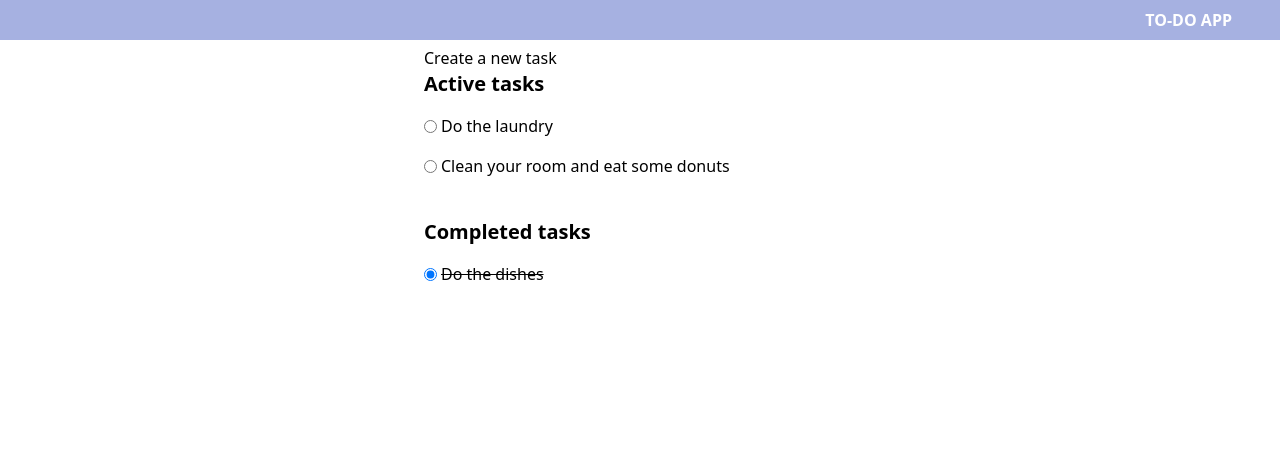
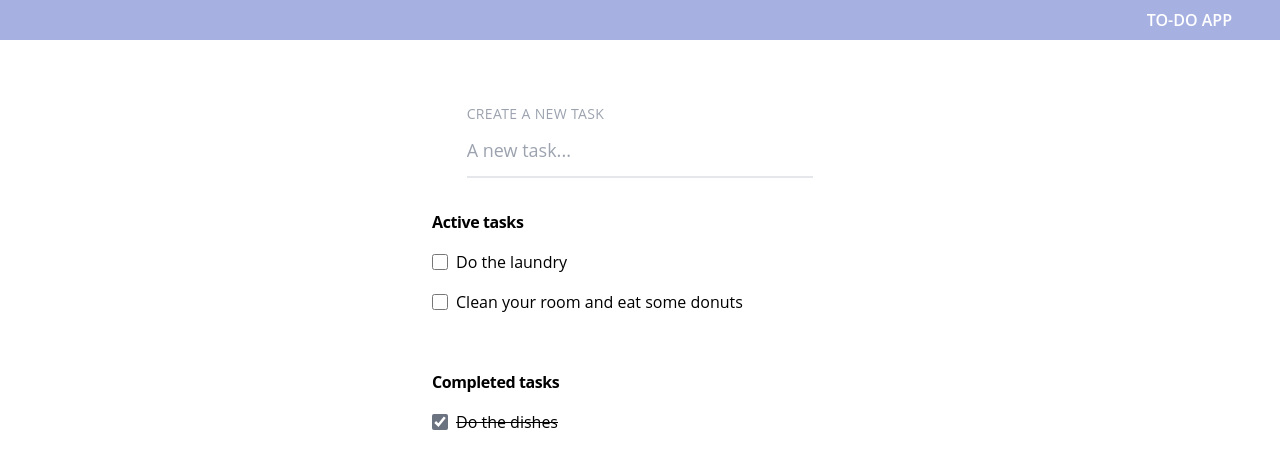
Before and after one commit to MartinP460/to-do-app, a React (Create React App) app: page / in a window 1280 px wide. Shown: the top 468 px of the page. Built offline with nearby package versions, Linux system fonts and the light colour scheme; some icons are missing.

Commit message:
Style input and task groups.

```diff
--- a/src/components/Input.jsx
+++ b/src/components/Input.jsx
@@ -6,6 +6,7 @@ import { createTask } from "../reducers/reducer";
 const Input = () => {
   const dispatch = useDispatch();
   const [input, setInput] = useState("");
+  const [hoverSubmit, setHoverSubmit] = useState(false);
 
   const handleSubmit = () => {
     dispatch(
@@ -19,24 +20,38 @@ const Input = () => {
   };
 
   return (
-    <form onSubmit={handleSubmit}>
-      <label htmlFor="task">
-        Create a new task
+    <form onSubmit={handleSubmit} className="w-5/6 mx-auto mt-16 relative">
+      <div className="flex flex-col border-b-2">
+        {/* eslint-disable-next-line jsx-a11y/label-has-associated-control */}
+        <label
+          htmlFor="task"
+          className="uppercase text-gray-400 text-sm tracking-wide font-medium"
+        >
+          Create a new task
+        </label>
         <input
           type="text"
           id="task"
           value={input}
           onChange={(e) => setInput(e.target.value)}
+          className="py-3 text-lg outline-0 w-4/5"
+          placeholder="A new task..."
         />
-      </label>
-      <ArrowRight
-        height={24}
-        width={24}
+      </div>
+      <button
+        type="submit"
         onClick={handleSubmit}
-        onKeyDown={handleSubmit}
-        role="button"
-        tabIndex={0}
-      />
+        className="absolute top-8 right-0"
+        onMouseEnter={() => setHoverSubmit(true)}
+        onMouseLeave={() => setHoverSubmit(false)}
+      >
+        <ArrowRight
+          height={32}
+          width={32}
+          color={hoverSubmit ? "#A6B1E1" : "currentColor"}
+          className="transition-all ease-in"
+        />
+      </button>
     </form>
   );
 };
--- a/src/components/Tasks.jsx
+++ b/src/components/Tasks.jsx
@@ -1,5 +1,6 @@
 import React from "react";
 import { useSelector } from "react-redux";
+import { Trophy, Gym, ArrowUpCircled } from "iconoir-react";
 
 import Task from "./common/Task";
 
@@ -12,20 +13,43 @@ const Tasks = () => {
   console.log(active);
   console.log(completed);
 
+  if (active.length === 0 && completed.length === 0) {
+    return (
+      <div className="flex flex-col items-center mt-8">
+        <ArrowUpCircled width={40} height={40} color="#BEBEBE" />
+        <p className="text-gray-400 mt-4">
+          Add tasks in the input field above.
+        </p>
+      </div>
+    );
+  }
+
   return (
     <>
-      <h3 className="text-xl font-bold mb-2">Active tasks</h3>
+      <h3 className="font-bold tracking-tight mt-8">Active tasks</h3>
+      <div className="mt-2">
         {active.length === 0 ? (
-        <p>No active tasks.</p>
+          <div className="flex flex-col items-center">
+            <Trophy width={40} height={40} color="#BEBEBE" />
+            <p className="text-gray-400">
+              You&apos;ve completed all your tasks. Great job!
+            </p>
+          </div>
         ) : (
           active.map((task) => <Task task={task} key={task.id} />)
         )}
-      <h3 className="text-xl font-bold mb-2 mt-8">Completed tasks</h3>
+      </div>
+      <h3 className="font-bold tracking-tight mt-12">Completed tasks</h3>
+      <div className="mt-2">
         {completed.length === 0 ? (
-        <p>No completed tasks.</p>
+          <div className="flex flex-col items-center">
+            <Gym width={40} height={40} color="#BEBEBE" />
+            <p className="text-gray-400">No completed tasks. Get going!</p>
+          </div>
         ) : (
           completed.map((task) => <Task task={task} key={task.id} />)
         )}
+      </div>
     </>
   );
 };
--- a/src/components/common/Task.jsx
+++ b/src/components/common/Task.jsx
@@ -2,7 +2,6 @@ import React, { useState } from "react";
 import PropTypes, { bool, string } from "prop-types";
 import { useDispatch } from "react-redux";
 import { StarOutline, Trash } from "iconoir-react";
-
 import { updateTask } from "../../reducers/reducer";
 
 const Task = ({ task }) => {
@@ -36,10 +35,12 @@ const Task = ({ task }) => {
       className="flex leading-tight h-10"
     >
       <input
-        type="radio"
+        type="checkbox"
         defaultChecked={task.completed}
         onClick={handleCheck}
-        className="self-center mr-1"
+        className={`self-center mr-2 w-4 h-4 ${
+          task.completed ? "accent-gray-500" : "accent-green-600"
+        }`}
       />
       <p
         className={`flex-auto self-center ${
--- /dev/null
+++ b/src/hooks/useWindowDimensions.js
@@ -0,0 +1,28 @@
+import { useState, useEffect } from "react";
+
+function getWindowDimensions() {
+  const { innerWidth: width, innerHeight: height } = window;
+  return {
+    width,
+    height,
+  };
+}
+
+const useWindowDimensions = () => {
+  const [windowDimensions, setWindowDimensions] = useState(
+    getWindowDimensions()
+  );
+
+  useEffect(() => {
+    const handleResize = () => {
+      setWindowDimensions(getWindowDimensions());
+    };
+
+    window.addEventListener("resize", handleResize);
+    return () => window.removeEventListener("resize", handleResize);
+  }, []);
+
+  return windowDimensions;
+};
+
+export default useWindowDimensions;
--- a/src/pages/App.jsx
+++ b/src/pages/App.jsx
@@ -16,7 +16,7 @@ const App = () => {
   return (
     <>
       <Header />
-      <div className="max-w-md mx-auto px-2">
+      <div className="max-w-md mx-auto px-4">
         <Input />
         <Tasks />
       </div>
--- a/tailwind.config.js
+++ b/tailwind.config.js
@@ -17,6 +17,10 @@ module.exports = {
       black: colors.black,
       white: colors.white,
       gray: colors.gray,
+      green: colors.green,
+    },
+    fontFamily: {
+      sans: ["'Open Sans'", "sans-serif"],
     },
     extend: {},
   },
```
Lines whose indentation alone changed are shown as unchanged.
